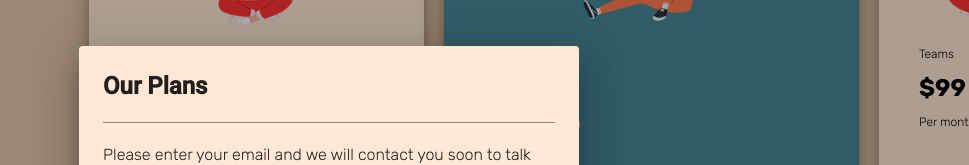
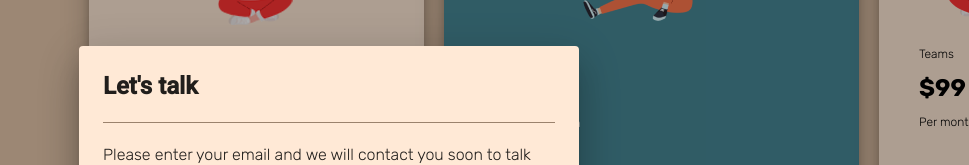
Before and after one commit to Lara-brd/planPrecios, an Angular app: page / in a window 1280 px wide. Both pictures are taken after a click on the button "GET STARTED". Shown: the part 189-354 px from the top of the page, without its empty margins (311-1280 px from the left). Built offline with nearby package versions, Linux system fonts and the light colour scheme.

Commit message:
animation added

```diff
--- a/src/app/planes/components/card/card.component.scss
+++ b/src/app/planes/components/card/card.component.scss
@@ -38,4 +38,5 @@
 
     }
 
+
 }
--- a/src/app/planes/components/card/card.component.ts
+++ b/src/app/planes/components/card/card.component.ts
@@ -64,4 +64,6 @@ notAvailableServices:string[]=[];
   }
 
 
+
+
 }
--- a/src/app/planes/components/dialog-box/dialog-box.component.html
+++ b/src/app/planes/components/dialog-box/dialog-box.component.html
@@ -1,4 +1,4 @@
-<h2 class="header2" mat-dialog-title>Our Plans</h2>
+<h2 class="header2" mat-dialog-title>Let's talk</h2>
 <hr class="line">
 
     <p class="text">
--- a/src/environments/environment.ts
+++ b/src/environments/environment.ts
@@ -13,4 +13,4 @@ export const environment = {
  * This import should be commented out in production mode because it will have a negative impact
  * on performance if an error is thrown.
  */
-// import 'zone.js/plugins/zone-error';  // Included with Angular CLI.
+// import 'zone.js/plugins/zone-error'; Included with Angular CLI.
--- a/src/styles.scss
+++ b/src/styles.scss
@@ -69,6 +69,7 @@ mat-dialog-container {
     max-width:500px;
     margin-left:auto;
     margin-right:auto;
+
 }
 
 
@@ -76,12 +77,44 @@ mat-dialog-container {
     background-color: $dest-b;
     color:white;
     padding:80px;
+    transform: scale(0.5);
+    opacity: 0;
+    animation: intro2 2s 0.5s forwards;
+
 }
 
 .whiteCard{
     background-color: $main-light;
     padding:40px;
+    opacity: 0;
+    animation: intro 3s forwards;
+
 }
+
+
+@keyframes intro {
+    from{
+        opacity:0;
+    }
+    to{
+        opacity: 1;
+    }
+}
+
+@keyframes intro2 {
+    from{
+        opacity:0;
+        transform: scale(0.5);
+    }
+    to{
+        opacity: 1;
+        transform: scale(1);
+    }
+}
+
+
+
+
 
 
 ///////////////////////////////////////BUTTONS
```
